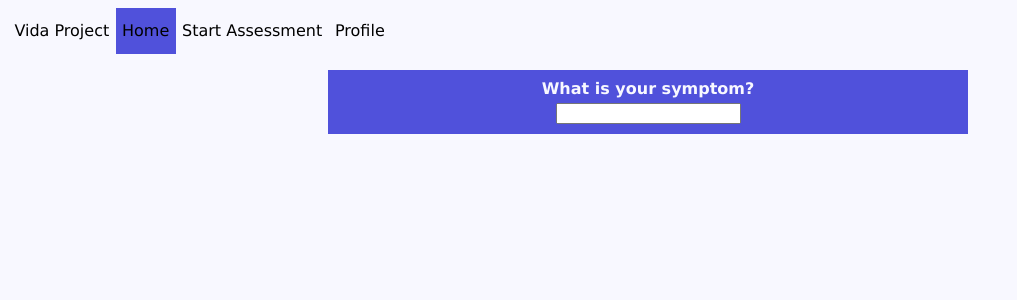
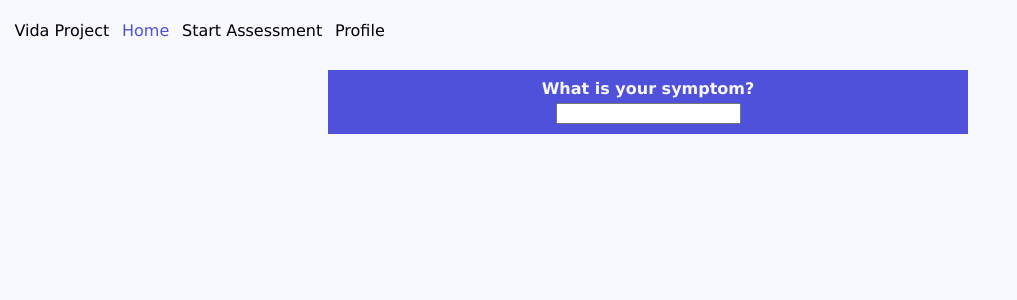
Before and after one commit to josearreluce/Vida-Project, a Flask app: page /assessment in a window 1280 px wide, with the pointer over the restyled element. Shown: the top 300 px of the page, without its empty margins (0-1017 px from the left). Run offline with Flask 2, Linux system fonts and the light colour scheme.

Commit message:
making nav bar cleaner

```diff
--- a/app/static/styles/nav.css
+++ b/app/static/styles/nav.css
@@ -30,7 +30,7 @@ li a {
 }
 
 li a:hover {
-    background-color: #5051DB;
+    color: #5051DB;
 }
 
 #logo {
```
